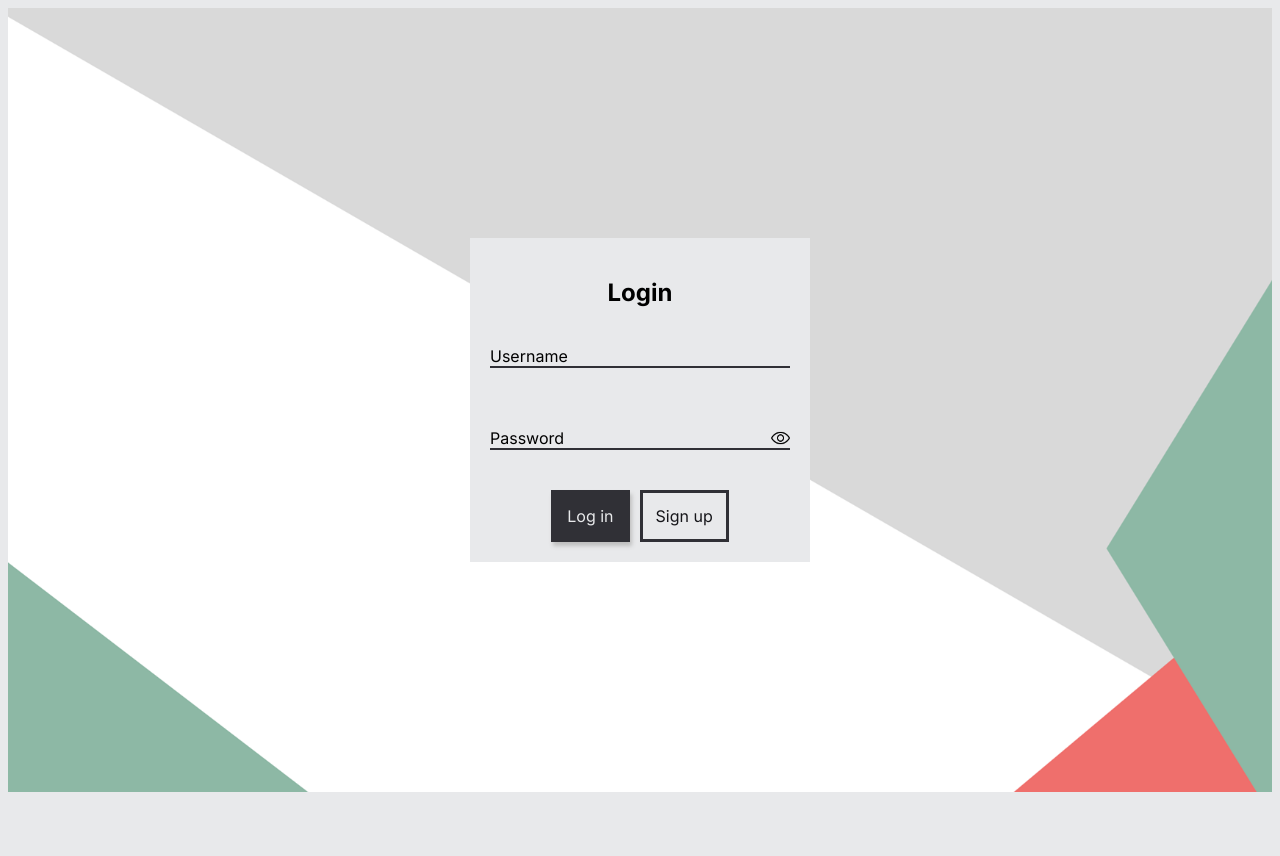
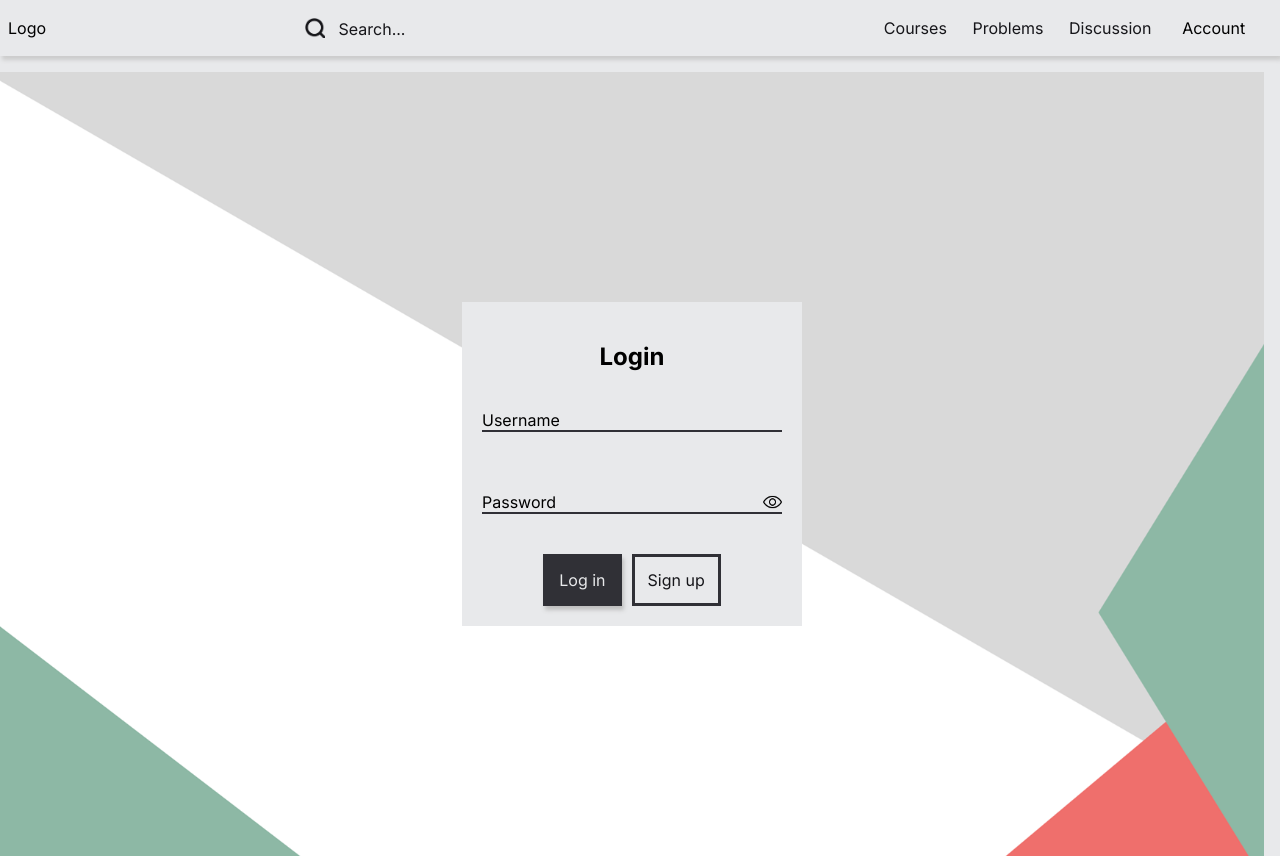
Before and after one commit to Smurfai-org/pvp, a React (Vite) app in the folder frontend/: page /login in a window 1280 px wide. Before the commit the page ends 800 px from the top, so only its background shows below. Built offline with nearby package versions, Linux system fonts and the light colour scheme.

Commit message:
added navbar

```diff
--- a/frontend/src/App.css
+++ /dev/null
@@ -1,46 +0,0 @@
-body {
-  font-family: "Inter", sans-serif;
-}
-
-#root {
-  max-width: 1280px;
-  margin: 0 auto;
-  padding: 2rem;
-  text-align: center;
-}
-
-.logo {
-  height: 6em;
-  padding: 1.5em;
-  will-change: filter;
-  transition: filter 300ms;
-}
-.logo:hover {
-  filter: drop-shadow(0 0 2em #646cffaa);
-}
-.logo.react:hover {
-  filter: drop-shadow(0 0 2em #61dafbaa);
-}
-
-@keyframes logo-spin {
-  from {
-    transform: rotate(0deg);
-  }
-  to {
-    transform: rotate(360deg);
-  }
-}
-
-@media (prefers-reduced-motion: no-preference) {
-  a:nth-of-type(2) .logo {
-    animation: logo-spin infinite 20s linear;
-  }
-}
-
-.card {
-  padding: 2em;
-}
-
-.read-the-docs {
-  color: #888;
-}
--- a/frontend/src/App.jsx
+++ b/frontend/src/App.jsx
@@ -2,16 +2,21 @@ import { BrowserRouter as Router, Routes, Route } from "react-router-dom";
 import Login from "./pages/login/Login";
 import Register from "./pages/Register";
 import Main from "./pages/Main";
+import Navbar from "./components/NavBar";
+import AdminDash from "./pages/adminDash/adminDash";
 
 function App() {
   return (
       <Router>
+        <Navbar />
         <Routes>
           <Route path="/" element={<Main />} />
           <Route path="/login" element={<Login />} />
           <Route path="/register" element={<Register />} />
+          <Route path="/admin_dash" element={<AdminDash/>}/>
         </Routes>
       </Router>
+
   );
 }
 
--- a/frontend/src/components/Dropdown.jsx
+++ b/frontend/src/components/Dropdown.jsx
@@ -4,6 +4,7 @@ import chevronIcon from "../assets/Chevron-icon.png";
 const Dropdown = ({
   options = ["Option 1", "Option 2", "Option 3"],
   placeholder = "Dropdown",
+  showArrow = true
 }) => {
   const [isOpen, setIsOpen] = useState(false);
   const [selectedOption, setSelectedOption] = useState(null);
@@ -19,11 +20,13 @@ const Dropdown = ({
 
   return (
     <div className="dropdown">
-      <div className="dropdown-header" onClick={toggleDropdown}>
+      <div className={`dropdown-header ${!showArrow ? 'no-arrow' : ''}`} onClick={toggleDropdown}>
         {selectedOption ? selectedOption : placeholder}
+        {showArrow && (
+          <img src={chevronIcon} className={isOpen ? "flip-vertically" : ""} />
+        )}
       </div>
       <div className="dropdown-bottom-line" />
-      <img src={chevronIcon} className={isOpen ? "flip-vertically" : ""} />
       {isOpen && (
         <ul className="dropdown-list">
           {options.map((option, index) => (
--- /dev/null
+++ b/frontend/src/components/HyperlinkDropdown.jsx
@@ -0,0 +1,91 @@
+import { useState, useRef, useEffect } from "react";
+import chevronIcon from "../assets/Chevron-icon.png";
+
+const HyperlinkDropdown = ({
+  links = [
+    { text: "Google", url: "https://www.google.com" },
+    { text: "Facebook", url: "https://www.facebook.com" },
+    { text: "Twitter", url: "https://www.twitter.com" }
+  ],
+  placeholder = "Select a link",
+  showArrow = true
+}) => {
+  const [isOpen, setIsOpen] = useState(false);
+  const [selectedLink, setSelectedLink] = useState(null);
+  const dropdownRef = useRef(null);
+  const dropdownButtonRef = useRef(null);
+
+  useEffect(() => {
+    const handleResize = () => {
+      if (dropdownRef.current && isOpen) {
+        const dropdown = dropdownRef.current;
+        const button = dropdownButtonRef.current;
+
+        const rect = button.getBoundingClientRect(); // Get button's position
+        const dropdownWidth = dropdown.offsetWidth; // Get dropdown's width
+        const screenWidth = window.innerWidth;
+
+        // Calculate the margin for the dropdown (space between dropdown and screen edge)
+        const margin = 20; // You can adjust this value
+        const spaceOnRight = screenWidth - rect.right;
+
+        // If the dropdown exceeds the screen width, adjust its position
+        if (spaceOnRight < dropdownWidth + margin) {
+          dropdown.style.left = `${-dropdownWidth + rect.width + margin}px`; // Move the dropdown to the left
+        } else {
+          dropdown.style.left = "0"; // Default positioning
+        }
+      }
+    };
+
+    window.addEventListener("resize", handleResize);
+    handleResize(); // Run on initial render
+
+    return () => {
+      window.removeEventListener("resize", handleResize);
+    };
+  }, [isOpen]);
+
+  const toggleDropdown = () => {
+    setIsOpen(!isOpen);
+  };
+
+  const handleLinkClick = (url) => {
+    window.location.href = url; // Navigate to the hyperlink
+    setSelectedLink(url);
+    setIsOpen(false);
+  };
+
+  return (
+    <div className="dropdown">
+      <div
+        className={`dropdown-header ${!showArrow ? 'no-arrow' : ''}`}
+        onClick={toggleDropdown}
+        ref={dropdownButtonRef}
+      >
+        {selectedLink ? selectedLink : placeholder}
+        {showArrow && (
+          <img src={chevronIcon} className={isOpen ? "flip-vertically" : ""} />
+        )}
+      </div>
+      <div className="dropdown-bottom-line" />
+      {isOpen && (
+        <ul ref={dropdownRef} className="dropdown-list">
+          {links.map((link, index) => (
+            <li
+              key={index}
+              className="dropdown-item"
+              onClick={() => handleLinkClick(link.url)}
+            >
+              <a href={link.url} target="_blank" rel="noopener noreferrer">
+                {link.text}
+              </a>
+            </li>
+          ))}
+        </ul>
+      )}
+    </div>
+  );
+};
+
+export default HyperlinkDropdown;
--- /dev/null
+++ b/frontend/src/components/NavBar.jsx
@@ -0,0 +1,33 @@
+import React from "react";
+import Hyperlink from "./Hyperlink";
+import { SearchBar } from "./SearchBar";
+import HyperlinkDropdown from "./HyperlinkDropdown";
+
+const Navbar = () => {
+  return (
+    <nav className="navbar">
+      <div className="text-xl font-bold">Logo</div>
+
+      <div className="nav-search">
+        <div className="w-full max-w-md">
+          <SearchBar />
+        </div>
+      </div>
+
+      <div className="nav-links">
+        <Hyperlink href="/courses">Courses</Hyperlink>
+        <Hyperlink href="/problems">Problems</Hyperlink>
+        <Hyperlink href="/discussion">Discussion</Hyperlink>
+        <HyperlinkDropdown
+        placeholder="Account"
+        showArrow={false}
+        links={[
+            { text: "Dashboard", url: '/admin_dash' }
+        ]}
+        />
+      </div>
+    </nav>
+  );
+};
+
+export default Navbar;
--- a/frontend/src/components/styles.css
+++ b/frontend/src/components/styles.css
@@ -10,6 +10,10 @@
   --body: 1rem;
 
   background-color: var(--light);
+}
+
+body {
+  margin: 0;
 }
 
 * {
@@ -142,7 +146,7 @@
 .tag::before {
   content: "";
   position: absolute;
-  bottom: -1px;
+  bottom: 0;
   left: 0;
   width: 100%;
   height: 2px;
@@ -150,10 +154,7 @@
   transform: scaleY(0);
 }
 
-.tag:hover::before {
-  transform: scaleY(1);
-}
-
+.tag:hover::before,
 .tag.checked::before {
   transform: scaleY(1);
 }
@@ -170,11 +171,24 @@
   color: var(--text);
   text-decoration: none;
   padding: 0.15rem 0.3rem;
+  position: relative; /* Needed for positioning the ::after pseudo-element */
 }
 
-.hyperlink:hover {
-  border-bottom: 2px solid var(--bright);
+.hyperlink::after {
+  content: '';
+  position: absolute;
+  bottom: 0;
+  left: 0;
+  width: 100%;
+  height: 2px;
+  background-color: var(--bright);
+  transform: scaleX(0);
 }
+
+.hyperlink:hover::after {
+  transform: scaleX(1);
+}
+
 
 .textInput {
   max-width: fit-content;
@@ -281,7 +295,7 @@
 
 .dropdown {
   position: relative;
-  width: 200px;
+  display: inline-block;
 }
 
 .dropdown img {
@@ -293,23 +307,42 @@
 
 .dropdown-header {
   padding: 0.625rem;
+  padding-right: 2.5rem;
   cursor: pointer;
+  white-space: nowrap;
+  display: flex;
+  justify-content: space-between;
+  align-items: center;
+}
+
+.dropdown-header.no-arrow {
+  padding-right: 0.675rem;
 }
 
 .dropdown-list {
   position: absolute;
   top: 100%;
+  right: 0;
   left: 0;
-  right: 0;
+  min-width: fit-content;
+  max-width: 300px;
   background-color: var(--light);
   z-index: 1;
   list-style-type: none;
   padding: 0;
   margin: 0;
+  box-shadow: 0 4px 8px rgba(0, 0, 0, 0.1);
+  max-height: calc(100vh - 200px);
+  overflow-y: auto;
+}
+
+.dropdown-list {
+  max-height: calc(100vh - 200px);
+  overflow-y: auto;
 }
 
 .dropdown-item {
-  padding: 10px;
+  padding: 10px 20px;
   cursor: pointer;
 }
 
@@ -324,6 +357,16 @@
 
 .dropdown-item:hover {
   background-color: var(--bright);
+}
+
+.dropdown-item a {
+  color: inherit;
+  text-decoration: none;
+}
+
+.dropdown-item a:hover {
+  text-decoration: underline;
+  text-decoration: none;
 }
 
 .course-card {
@@ -399,3 +442,20 @@
   background-color: var(--dark);
   color: var(--light);
 }
+
+.navbar {
+  display: flex;
+  justify-content: space-between;
+  align-items: center;
+  box-shadow: 2px 4px 4px hsl(0, 0%, 80%);
+  margin-bottom: 1rem;
+  height: 3.5rem;
+  padding: 0 0.5rem;
+}
+
+.nav-links {
+  display: flex;
+  align-items: center;
+  gap: 1rem;
+  margin: 0 1rem;
+}
--- a/frontend/src/index.css
+++ /dev/null
@@ -1,68 +0,0 @@
-:root {
-  font-family: Inter, system-ui, Avenir, Helvetica, Arial, sans-serif;
-  line-height: 1.5;
-  font-weight: 400;
-
-  color-scheme: light dark;
-  color: #16161a;
-  background-color: #e8e9eb;
-
-  font-synthesis: none;
-  text-rendering: optimizeLegibility;
-  -webkit-font-smoothing: antialiased;
-  -moz-osx-font-smoothing: grayscale;
-}
-
-a {
-  font-weight: 500;
-  color: #646cff;
-  text-decoration: inherit;
-}
-a:hover {
-  color: #535bf2;
-}
-
-body {
-  margin: 0;
-  display: flex;
-  place-items: center;
-  min-width: 320px;
-  min-height: 100vh;
-}
-
-h1 {
-  font-size: 3.2em;
-  line-height: 1.1;
-}
-
-button {
-  border-radius: 8px;
-  border: 1px solid transparent;
-  padding: 0.6em 1.2em;
-  font-size: 1em;
-  font-weight: 500;
-  font-family: inherit;
-  background-color: #1a1a1a;
-  cursor: pointer;
-  transition: border-color 0.25s;
-}
-button:hover {
-  border-color: #646cff;
-}
-button:focus,
-button:focus-visible {
-  outline: 4px auto -webkit-focus-ring-color;
-}
-
-@media (prefers-color-scheme: light) {
-  :root {
-    color: #213547;
-    background-color: #ffffff;
-  }
-  a:hover {
-    color: #747bff;
-  }
-  button {
-    background-color: #f9f9f9;
-  }
-}
--- /dev/null
+++ b/frontend/src/pages/AdminDash/AdminDash.jsx
@@ -0,0 +1,9 @@
+import React from 'react'
+
+function AdminDash() {
+  return (
+    <div>adminDash</div>
+  )
+}
+
+export default AdminDash
```
Also changed, not shown: frontend/src/pages/AdminDash/AdminDash.css (added). Lines whose indentation alone changed are shown as unchanged.
